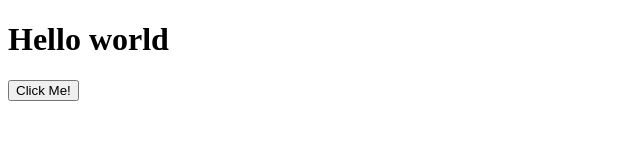
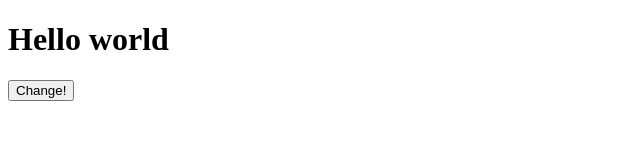
Before and after one commit to shimautao/Cree-Practice, a plain HTML site: page 01/index.html in a window 1280 px wide. Shown: the full height of the page, 0-640 px from the left. Drawn offline with Linux system fonts and the light colour scheme.

Commit message:
change button text

```diff
--- a/01/index.html
+++ b/01/index.html
@@ -9,7 +9,7 @@
 
 <body>
   <h1>Hello world</h1>
-  <button>Click Me!</button>
+  <button>Change!</button>
 </body>
 
 </html>
```
